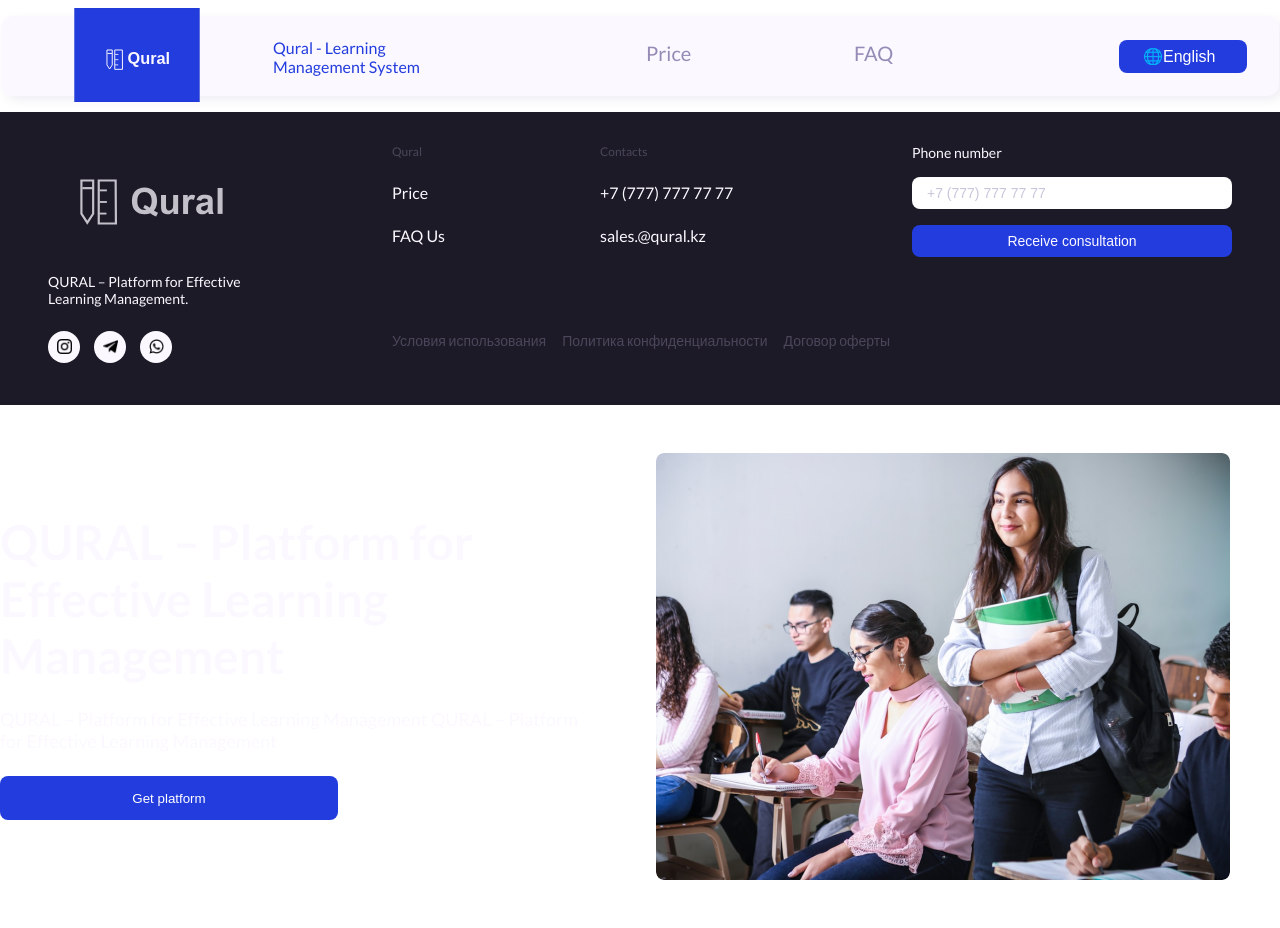
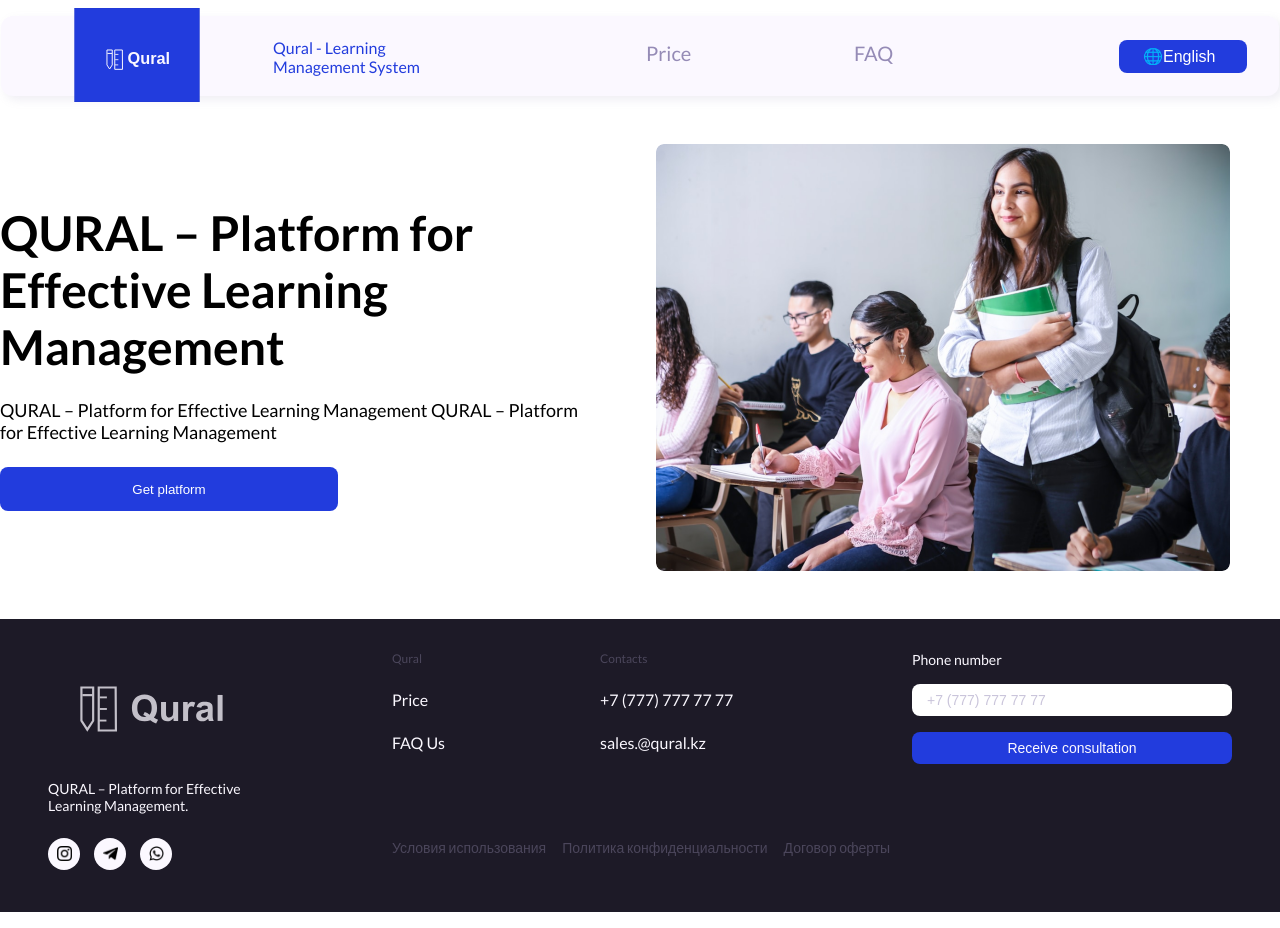
Before and after one commit to Kbdlva/quralProject, a React (Create React App) app: page /main in a window 1280 px wide. Built offline with nearby package versions, Linux system fonts and the light colour scheme.

Commit message:
scroll_fix

```diff
--- a/src/App.js
+++ b/src/App.js
@@ -9,8 +9,8 @@
   return (
       <BrowserRouter>
         <Header/>
-        <Footer/>
         <AppRouter/>
+          <Footer/>
       </BrowserRouter>
   );
 }
--- a/src/Components/UI/IntroSection/IntroSection.css
+++ b/src/Components/UI/IntroSection/IntroSection.css
@@ -5,6 +5,7 @@
     margin: 48px auto 48px auto;
 }
 .intro_text{
+    color: black;
     width: 592px;
     display: grid;
     grid-template-columns: auto;
--- a/src/styles/App.css
+++ b/src/styles/App.css
@@ -1,5 +1,10 @@
 body{
     background-color: white;
+}
+html {
+    scroll-behavior: smooth;
+    -ms-overflow-style: none; /* IE и Edge */
+    scrollbar-width: none; /* Firefox */
 }
 
 * {
```
